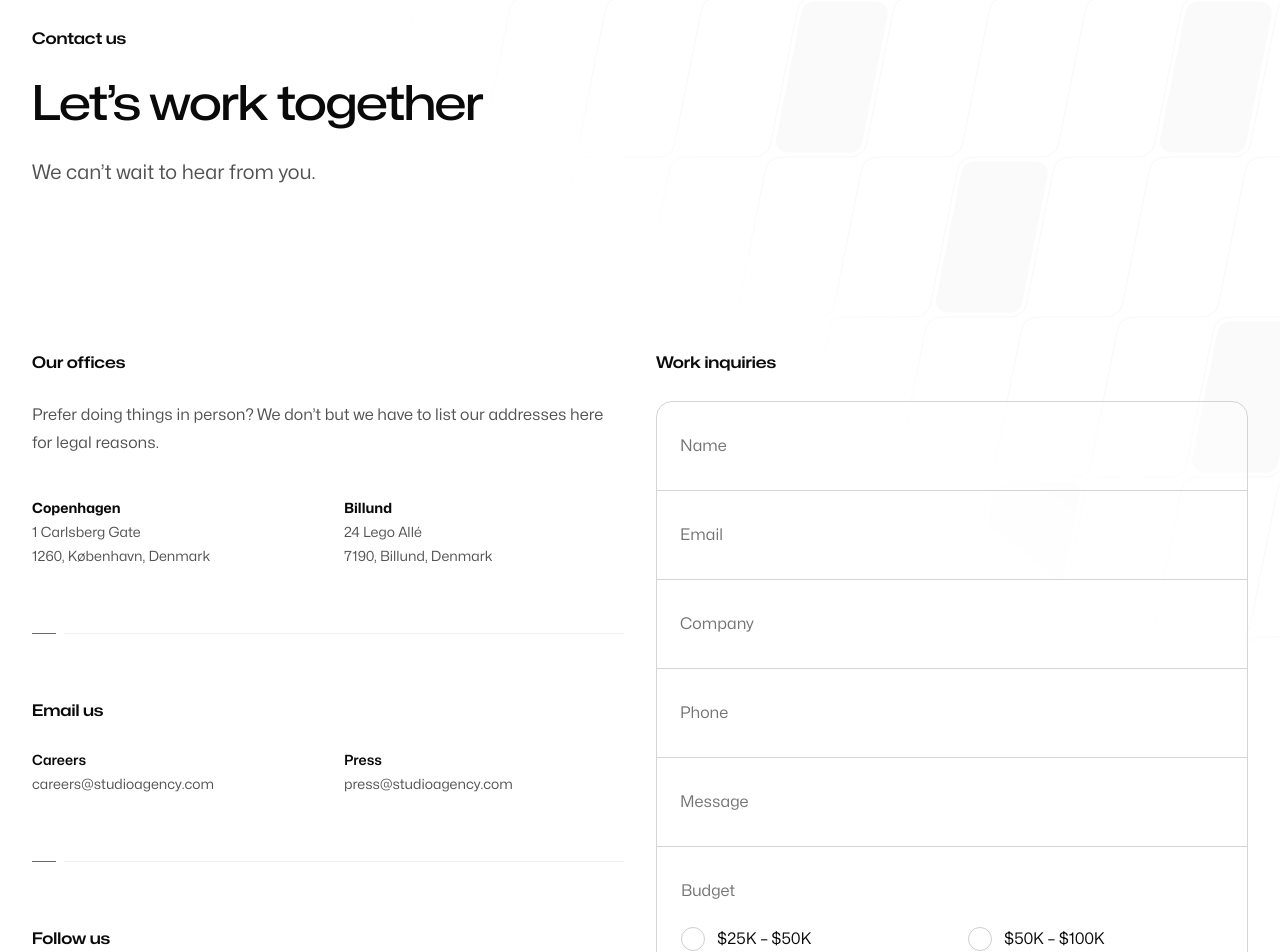
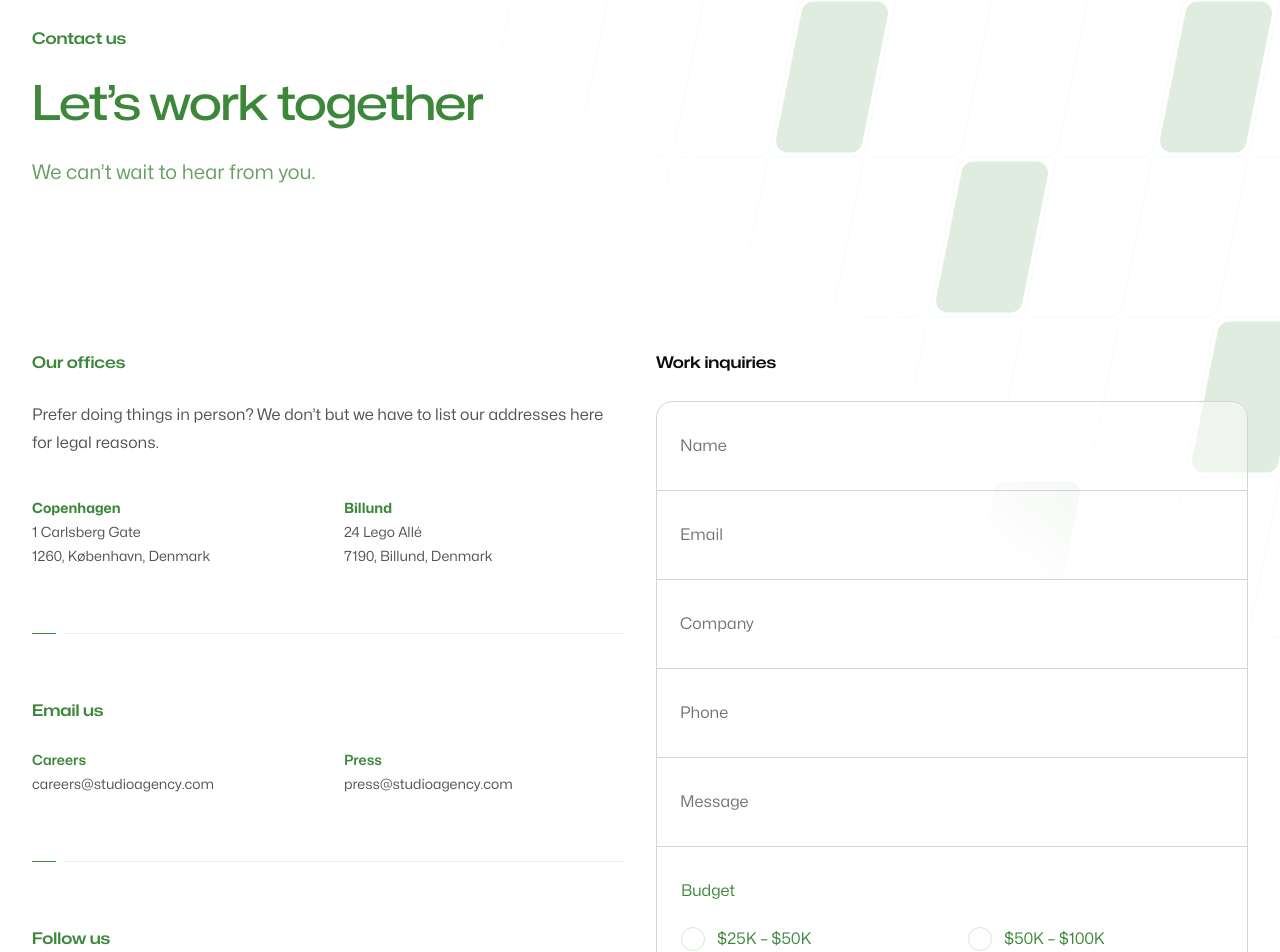
Before and after one commit to nvm-soft/portfolio, a Next.js app: page /contact in a window 1280 px wide. Shown: the part 235-1187 px from the top of the page. Built offline with nearby package versions, Linux system fonts and the light colour scheme.

Commit message:
before (content): editing

```diff
--- a/src/app/about/page.jsx
+++ b/src/app/about/page.jsx
@@ -25,7 +25,7 @@ import { loadArticles } from '@/lib/mdx'
 
 function Culture() {
   return (
-    <div className="mt-24 rounded-4xl bg-neutral-950 py-24 sm:mt-32 lg:mt-40 lg:py-32">
+    <div className="mt-24 rounded-4xl bg-primary py-24 sm:mt-32 lg:mt-40 lg:py-32">
       <SectionIntro
         eyebrow="Our culture"
         title="Balance your passion with your passion for life."
@@ -137,7 +137,7 @@ function Team() {
             <Border as={FadeIn} />
             <div className="grid grid-cols-1 gap-6 pt-12 sm:pt-16 lg:grid-cols-4 xl:gap-8">
               <FadeIn>
-                <h2 className="font-display text-2xl font-semibold text-neutral-950">
+                <h2 className="font-display text-2xl font-semibold text-primary">
                   {group.title}
                 </h2>
               </FadeIn>
@@ -189,7 +189,7 @@ export default async function About() {
   return (
     <>
       <PageIntro eyebrow="About us" title="Our strength is collaboration">
-        <p>
+        <p className='text-secondary'>
           We believe that our strength lies in our collaborative approach, which
           puts our clients at the center of everything we do.
         </p>
--- a/src/app/contact/page.jsx
+++ b/src/app/contact/page.jsx
@@ -19,11 +19,11 @@ function TextInput({ label, ...props }) {
         id={id}
         {...props}
         placeholder=" "
-        className="peer block w-full border border-neutral-300 bg-transparent px-6 pb-4 pt-12 text-base/6 text-neutral-950 ring-4 ring-transparent transition focus:border-neutral-950 focus:outline-none focus:ring-neutral-950/5 group-first:rounded-t-2xl group-last:rounded-b-2xl"
+        className="peer block w-full border border-neutral-300 bg-transparent px-6 pb-4 pt-12 text-base/6 text-primary ring-4 ring-transparent transition focus:border-primary focus:outline-none focus:ring-primary/5 group-first:rounded-t-2xl group-last:rounded-b-2xl"
       />
       <label
         htmlFor={id}
-        className="pointer-events-none absolute left-6 top-1/2 -mt-3 origin-left text-base/6 text-neutral-500 transition-all duration-200 peer-focus:-translate-y-4 peer-focus:scale-75 peer-focus:font-semibold peer-focus:text-neutral-950 peer-[:not(:placeholder-shown)]:-translate-y-4 peer-[:not(:placeholder-shown)]:scale-75 peer-[:not(:placeholder-shown)]:font-semibold peer-[:not(:placeholder-shown)]:text-neutral-950"
+        className="pointer-events-none absolute left-6 top-1/2 -mt-3 origin-left text-base/6 text-neutral-500 transition-all duration-200 peer-focus:-translate-y-4 peer-focus:scale-75 peer-focus:font-semibold peer-focus:text-primary peer-[:not(:placeholder-shown)]:-translate-y-4 peer-[:not(:placeholder-shown)]:scale-75 peer-[:not(:placeholder-shown)]:font-semibold peer-[:not(:placeholder-shown)]:text-primary"
       >
         {label}
       </label>
@@ -37,9 +37,9 @@ function RadioInput({ label, ...props }) {
       <input
         type="radio"
         {...props}
-        className="h-6 w-6 flex-none appearance-none rounded-full border border-neutral-950/20 outline-none checked:border-[0.5rem] checked:border-neutral-950 focus-visible:ring-1 focus-visible:ring-neutral-950 focus-visible:ring-offset-2"
+        className="h-6 w-6 flex-none appearance-none rounded-full border border-primary/20 outline-none checked:border-[0.5rem] checked:border-primary focus-visible:ring-1 focus-visible:ring-primary focus-visible:ring-offset-2"
       />
-      <span className="text-base/6 text-neutral-950">{label}</span>
+      <span className="text-base/6 text-primary">{label}</span>
     </label>
   )
 }
@@ -68,7 +68,7 @@ function ContactForm() {
           <TextInput label="Message" name="message" />
           <div className="border border-neutral-300 px-6 py-8 first:rounded-t-2xl last:rounded-b-2xl">
             <fieldset>
-              <legend className="text-base/6 text-neutral-500">Budget</legend>
+              <legend className="text-base/6 text-primary">Budget</legend>
               <div className="mt-6 grid grid-cols-1 gap-8 sm:grid-cols-2">
                 <RadioInput label="$25K – $50K" name="budget" value="25" />
                 <RadioInput label="$50K – $100K" name="budget" value="50" />
@@ -89,7 +89,7 @@ function ContactForm() {
 function ContactDetails() {
   return (
     <FadeIn>
-      <h2 className="font-display text-base font-semibold text-neutral-950">
+      <h2 className="font-display text-base font-semibold text-primary">
         Our offices
       </h2>
       <p className="mt-6 text-base text-neutral-600">
@@ -100,7 +100,7 @@ function ContactDetails() {
       <Offices className="mt-10 grid grid-cols-1 gap-8 sm:grid-cols-2" />
 
       <Border className="mt-16 pt-16">
-        <h2 className="font-display text-base font-semibold text-neutral-950">
+        <h2 className="font-display text-base font-semibold text-primary">
           Email us
         </h2>
         <dl className="mt-6 grid grid-cols-1 gap-8 text-sm sm:grid-cols-2">
@@ -109,11 +109,11 @@ function ContactDetails() {
             ['Press', 'press@studioagency.com'],
           ].map(([label, email]) => (
             <div key={email}>
-              <dt className="font-semibold text-neutral-950">{label}</dt>
+              <dt className="font-semibold text-primary">{label}</dt>
               <dd>
                 <Link
                   href={`mailto:${email}`}
-                  className="text-neutral-600 hover:text-neutral-950"
+                  className="text-neutral-600 hover:text-primary"
                 >
                   {email}
                 </Link>
@@ -124,7 +124,7 @@ function ContactDetails() {
       </Border>
 
       <Border className="mt-16 pt-16">
-        <h2 className="font-display text-base font-semibold text-neutral-950">
+        <h2 className="font-display text-base font-semibold text-primary">
           Follow us
         </h2>
         <SocialMedia className="mt-6" />
@@ -142,7 +142,7 @@ export default function Contact() {
   return (
     <>
       <PageIntro eyebrow="Contact us" title="Let’s work together">
-        <p>We can’t wait to hear from you.</p>
+        <p className='text-secondary'>We can’t wait to hear from you.</p>
       </PageIntro>
 
       <Container className="mt-24 sm:mt-32 lg:mt-40">
--- a/src/components/Offices.jsx
+++ b/src/components/Offices.jsx
@@ -8,7 +8,7 @@ function Office({ name, children, invert = false }) {
         invert ? 'text-neutral-300' : 'text-neutral-600',
       )}
     >
-      <strong className={invert ? 'text-white' : 'text-neutral-950'}>
+      <strong className={invert ? 'text-white' : 'text-primary'}>
         {name}
       </strong>
       <br />
--- a/src/components/PageIntro.jsx
+++ b/src/components/PageIntro.jsx
@@ -10,13 +10,13 @@ export function PageIntro({ eyebrow, title, children, centered = false }) {
     >
       <FadeIn>
         <h1>
-          <span className="block font-display text-base font-semibold text-neutral-950">
+          <span className="block font-display text-base font-semibold text-primary">
             {eyebrow}
           </span>
           <span className="sr-only"> - </span>
           <span
             className={clsx(
-              'mt-6 block max-w-5xl font-display text-5xl font-medium tracking-tight text-neutral-950 [text-wrap:balance] sm:text-6xl',
+              'mt-6 block max-w-5xl font-display text-5xl font-medium tracking-tight text-primary [text-wrap:balance] sm:text-6xl',
               centered && 'mx-auto',
             )}
           >
@@ -25,7 +25,7 @@ export function PageIntro({ eyebrow, title, children, centered = false }) {
         </h1>
         <div
           className={clsx(
-            'mt-6 max-w-3xl text-xl text-neutral-600',
+            'mt-6 max-w-3xl text-xl text-off-black',
             centered && 'mx-auto',
           )}
         >
--- a/src/components/PageLinks.jsx
+++ b/src/components/PageLinks.jsx
@@ -27,19 +27,19 @@ function PageLink({ page }) {
         position="left"
         className="relative flex flex-col items-start pl-8"
       >
-        <h3 className="mt-6 text-base font-semibold text-neutral-950">
+        <h3 className="mt-6 text-base font-semibold text-primary">
           {page.title}
         </h3>
         <time
           dateTime={page.date}
-          className="order-first text-sm text-neutral-600"
+          className="order-first text-sm text-off-black"
         >
           {formatDate(page.date)}
         </time>
-        <p className="mt-2.5 text-base text-neutral-600">{page.description}</p>
+        <p className="mt-2.5 text-base text-off-black">{page.description}</p>
         <Link
           href={page.href}
-          className="mt-6 flex gap-x-3 text-base font-semibold text-neutral-950 transition hover:text-neutral-700"
+          className="mt-6 flex gap-x-3 text-base font-semibold text-primary transition hover:text-secondary"
           aria-label={`Read more: ${page.title}`}
         >
           Read more
@@ -56,7 +56,7 @@ export function PageLinks({ title, pages, intro, className }) {
     <div className={clsx('relative pt-24 sm:pt-32 lg:pt-40', className)}>
       <div className="absolute inset-x-0 top-0 -z-10 h-[884px] overflow-hidden rounded-t-4xl bg-gradient-to-b from-neutral-50">
         <GridPattern
-          className="absolute inset-0 h-full w-full fill-neutral-100 stroke-neutral-950/5 [mask-image:linear-gradient(to_bottom_left,white_40%,transparent_50%)]"
+          className="absolute inset-0 h-full w-full fill-secondary/20 stroke-primary/5 [mask-image:linear-gradient(to_bottom_left,white_40%,transparent_50%)]"
           yOffset={-270}
         />
       </div>
--- a/src/components/RootLayout.jsx
+++ b/src/components/RootLayout.jsx
@@ -245,7 +245,7 @@ function RootLayoutInner({ children }) {
           className="relative isolate flex w-full flex-col pt-9"
         >
           <GridPattern
-            className="absolute inset-x-0 -top-14 -z-10 h-[1000px] w-full fill-neutral-50 stroke-primary/5 [mask-image:linear-gradient(to_bottom_left,white_40%,transparent_50%)]"
+            className="absolute inset-x-0 -top-14 -z-10 h-[1000px] w-full fill-secondary/20 stroke-primary/5 [mask-image:linear-gradient(to_bottom_left,white_40%,transparent_50%)]"
             yOffset={-96}
             interactive
           />
--- a/src/components/StatList.jsx
+++ b/src/components/StatList.jsx
@@ -14,8 +14,8 @@ export function StatList({ children, ...props }) {
 export function StatListItem({ label, value }) {
   return (
     <Border as={FadeIn} position="left" className="flex flex-col-reverse pl-8">
-      <dt className="mt-2 text-base text-neutral-600">{label}</dt>
-      <dd className="font-display text-3xl font-semibold text-neutral-950 sm:text-4xl">
+      <dt className="mt-2 text-base text-secondary">{label}</dt>
+      <dd className="font-display text-3xl font-semibold text-primary sm:text-4xl">
         {value}
       </dd>
     </Border>
```
Also changed, not shown: src/app/work/page.jsx (+6 -6 lines), src/app/work/wrapper.jsx (+4 -4 lines).
